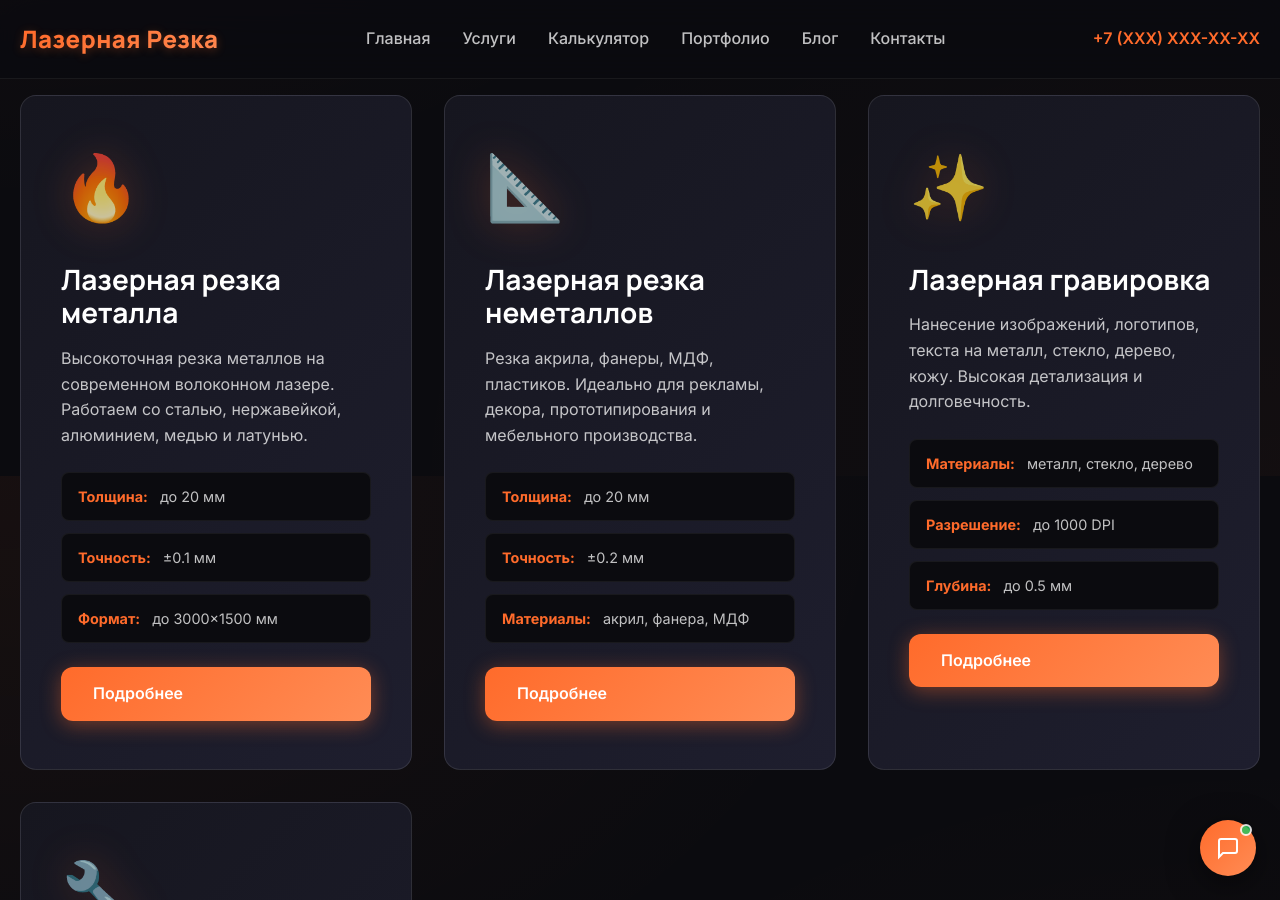
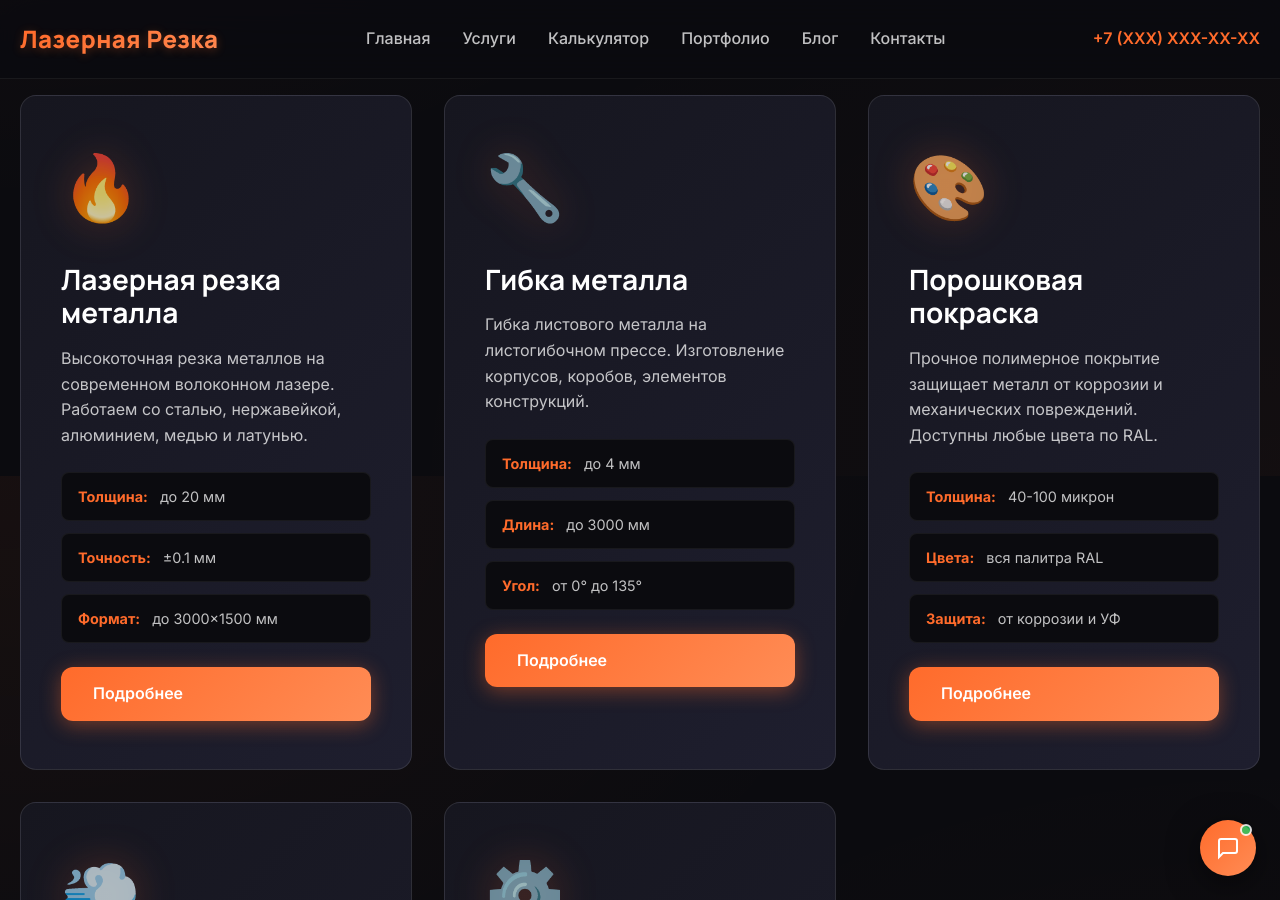
Before and after one commit to kaylas000/lazer-rezka, a Jekyll site: the page built from pages/services.html, in a window 1280 px wide and 900 px high, scrolled down 424 px. Built offline with Jekyll 4.4.1, drawn with Linux system fonts in a browser that asks for light colours; some of the changed text lies outside the part shown.

Commit message:
Update services: remove nonmetal and engraving, add powder coating, sandblasting and welding

```diff
--- a/_config.yml
+++ b/_config.yml
@@ -1,7 +1,7 @@
 # Конфигурация Jekyll для сайта цеха лазерной резки
 
-title: "Цех лазерной резки"
-description: "Профессиональная лазерная резка металла и неметаллов в Москве. Точность ±0.1мм, сроки от 1 дня."
+title: "Цех лазерной резки и металлообработки"
+description: "Профессиональная резка, гибка, покраска и сварка металла в Москве. Точность ±0.1мм, сроки от 1 дня."
 baseurl: ""
 url: "https://lasercut.ru"
 
--- a/pages/services.html
+++ b/pages/services.html
@@ -1,14 +1,14 @@
 ---
 layout: default
-title: "Наши услуги — Лазерная резка металла"
-description: "Полный спектр услуг лазерной резки: металл, неметаллы, гравировка, гибка. Современное оборудование, точность ±0.1мм."
+title: "Наши услуги — Лазерная резка и обработка металла"
+description: "Услуги по резке, гибке, покраске и пескоструйной обработке металла. Профессиональное оборудование, качество гарантировано."
 permalink: /services/
 ---
 
 <section class="page-hero">
   <div class="container">
     <h1>Наши услуги</h1>
-    <p class="lead">Полный спектр услуг лазерной обработки материалов</p>
+    <p class="lead">Полный спектр услуг по обработке и производству металла</p>
   </div>
 </section>
 
@@ -36,46 +36,6 @@ permalink: /services/
       </div>
 
       <div class="service-card-large">
-        <div class="service-image">📐</div>
-        <h2>Лазерная резка неметаллов</h2>
-        <p>Резка акрила, фанеры, МДФ, пластиков. Идеально для рекламы, декора, прототипирования и мебельного производства.</p>
-
-        <div class="service-features">
-          <div class="feature">
-            <strong>Толщина:</strong> до 20 мм
-          </div>
-          <div class="feature">
-            <strong>Точность:</strong> ±0.2 мм
-          </div>
-          <div class="feature">
-            <strong>Материалы:</strong> акрил, фанера, МДФ
-          </div>
-        </div>
-
-        <a href="/services/nonmetal/" class="btn btn-primary">Подробнее</a>
-      </div>
-
-      <div class="service-card-large">
-        <div class="service-image">✨</div>
-        <h2>Лазерная гравировка</h2>
-        <p>Нанесение изображений, логотипов, текста на металл, стекло, дерево, кожу. Высокая детализация и долговечность.</p>
-
-        <div class="service-features">
-          <div class="feature">
-            <strong>Материалы:</strong> металл, стекло, дерево
-          </div>
-          <div class="feature">
-            <strong>Разрешение:</strong> до 1000 DPI
-          </div>
-          <div class="feature">
-            <strong>Глубина:</strong> до 0.5 мм
-          </div>
-        </div>
-
-        <a href="/services/engraving/" class="btn btn-primary">Подробнее</a>
-      </div>
-
-      <div class="service-card-large">
         <div class="service-image">🔧</div>
         <h2>Гибка металла</h2>
         <p>Гибка листового металла на листогибочном прессе. Изготовление корпусов, коробов, элементов конструкций.</p>
@@ -94,6 +54,66 @@ permalink: /services/
 
         <a href="/services/bending/" class="btn btn-primary">Подробнее</a>
       </div>
+
+      <div class="service-card-large">
+        <div class="service-image">🎨</div>
+        <h2>Порошковая покраска</h2>
+        <p>Прочное полимерное покрытие защищает металл от коррозии и механических повреждений. Доступны любые цвета по RAL.</p>
+
+        <div class="service-features">
+          <div class="feature">
+            <strong>Толщина:</strong> 40-100 микрон
+          </div>
+          <div class="feature">
+            <strong>Цвета:</strong> вся палитра RAL
+          </div>
+          <div class="feature">
+            <strong>Защита:</strong> от коррозии и УФ
+          </div>
+        </div>
+
+        <a href="/services/powder-coating/" class="btn btn-primary">Подробнее</a>
+      </div>
+
+      <div class="service-card-large">
+        <div class="service-image">💨</div>
+        <h2>Пескоструйная обработка</h2>
+        <p>Очистка и шлифовка поверхности металла перед покраской или обработкой. Удаление ржавчины, краски, окалины.</p>
+
+        <div class="service-features">
+          <div class="feature">
+            <strong>Материал:</strong> кварцевый песок, корунд
+          </div>
+          <div class="feature">
+            <strong>Чистота:</strong> полная подготовка к покраске
+          </div>
+          <div class="feature">
+            <strong>Эффект:</strong> матовая или блестящая поверхность
+          </div>
+        </div>
+
+        <a href="/services/sandblasting/" class="btn btn-primary">Подробнее</a>
+      </div>
+
+      <div class="service-card-large">
+        <div class="service-image">⚙️</div>
+        <h2>Сварочные работы</h2>
+        <p>Профессиональная аргонно-дуговая сварка стали и нержавейки. Высокое качество соединений и прочность конструкций.</p>
+
+        <div class="service-features">
+          <div class="feature">
+            <strong>Материалы:</strong> сталь, нержавейка
+          </div>
+          <div class="feature">
+            <strong>Методы:</strong> MIG/MAG, TIG
+          </div>
+          <div class="feature">
+            <strong>Толщина:</strong> от 0.5 до 12 мм
+          </div>
+        </div>
+
+        <a href="/services/welding/" class="btn btn-primary">Подробнее</a>
+      </div>
     </div>
   </div>
 </section>
```
Also changed, not shown: cloudflare-worker/worker.js (+17 -8 lines), index.html (+19 -12 lines), pages/services/powder-coating.html (added, +55 -0 lines), pages/services/sandblasting.html (added, +64 -0 lines), pages/services/welding.html (added, +81 -0 lines).
